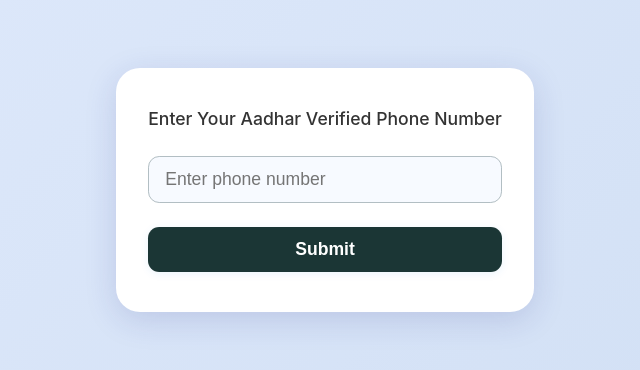
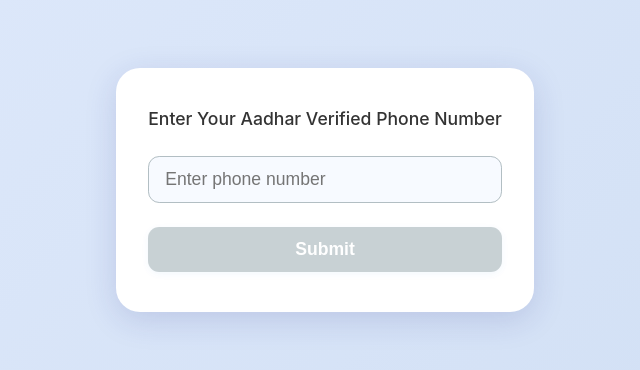
Before and after one commit to Vickysonaiya/OnePass_Decentro_Screens, a React (Create React App) app: page / in a window 1280 px wide. Shown: the part 210-580 px from the top of the page, without its empty margins (315-955 px from the left). Built offline with nearby package versions, Linux system fonts and the light colour scheme.

Commit message:
button changes

```diff
--- a/src/PhoneNumberScreen.css
+++ b/src/PhoneNumberScreen.css
@@ -40,6 +40,7 @@
   background: #eaf6fb;
 }
 
+
 .phone-form button {
   padding: 0.75rem 1rem;
   font-size: 1.1rem;
@@ -51,6 +52,26 @@
   font-weight: 600;
   box-shadow: 0 2px 8px 0 rgba(9, 132, 227, 0.08);
   transition: background 0.2s, transform 0.1s;
+  position: relative;
+}
+
+.phone-form button:disabled,
+.phone-form .disabled-btn {
+  background: #b2bec3;
+  color: #fff;
+  cursor: not-allowed;
+  opacity: 0.7;
+}
+
+.disabled-icon {
+  display: none;
+  margin-left: 8px;
+  vertical-align: middle;
+}
+
+.phone-form button:disabled:hover .disabled-icon,
+.phone-form .disabled-btn:hover .disabled-icon {
+  display: inline-block;
 }
 
 .phone-form button:hover {
--- a/src/PhoneNumberScreen.js
+++ b/src/PhoneNumberScreen.js
@@ -28,7 +28,14 @@ function PhoneNumberScreen() {
           maxLength={10}
           placeholder="Enter phone number"
         />
-        <button type="submit">Submit</button>
+        <button
+          type="submit"
+          disabled={!phone}
+          className={!phone ? 'disabled-btn' : ''}
+        >
+          Submit
+          {!phone && <span className="disabled-icon"></span>}
+        </button>
       </form>
     </div>
   );
```
